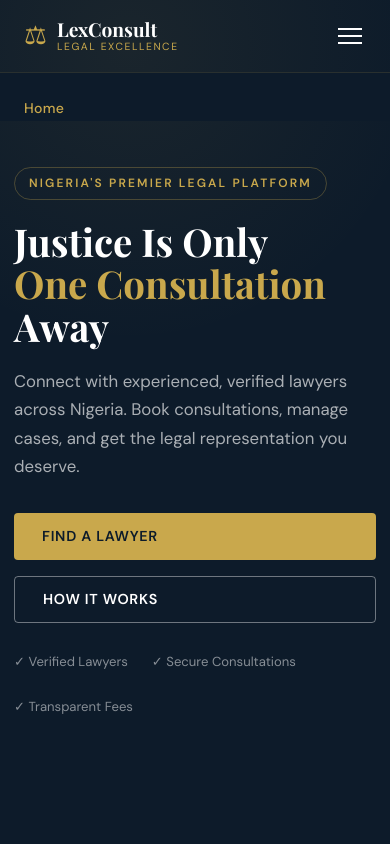
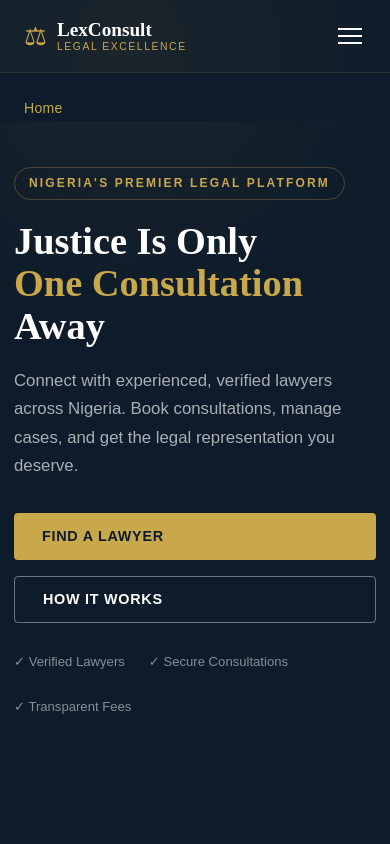
Before and after one commit to Consult-teck/Lexconsult-, a React (Create React App) app: page / in a window 390 px wide. Shown: the top 844 px of the page. Built offline with nearby package versions, Linux system fonts and the light colour scheme.

Commit message:
Fix mobile overflow issue

```diff
--- a/src/styles/global.css
+++ b/src/styles/global.css
@@ -1,3 +1,20 @@
+/* Add at the very top */
+* {
+  margin: 0;
+  padding: 0;
+  box-sizing: border-box;
+}
+
+html, body {
+  overflow-x: hidden;
+  width: 100%;
+}
+
+/* Make all images responsive */
+img {
+  max-width: 100%;
+  height: auto;
+}
 @import url('https://fonts.googleapis.com/css2?family=Playfair+Display:wght@400;600;700;900&family=Libre+Baskerville:ital,wght@0,400;0,700;1,400&family=DM+Sans:wght@300;400;500;600&display=swap');
 
 :root {
```
